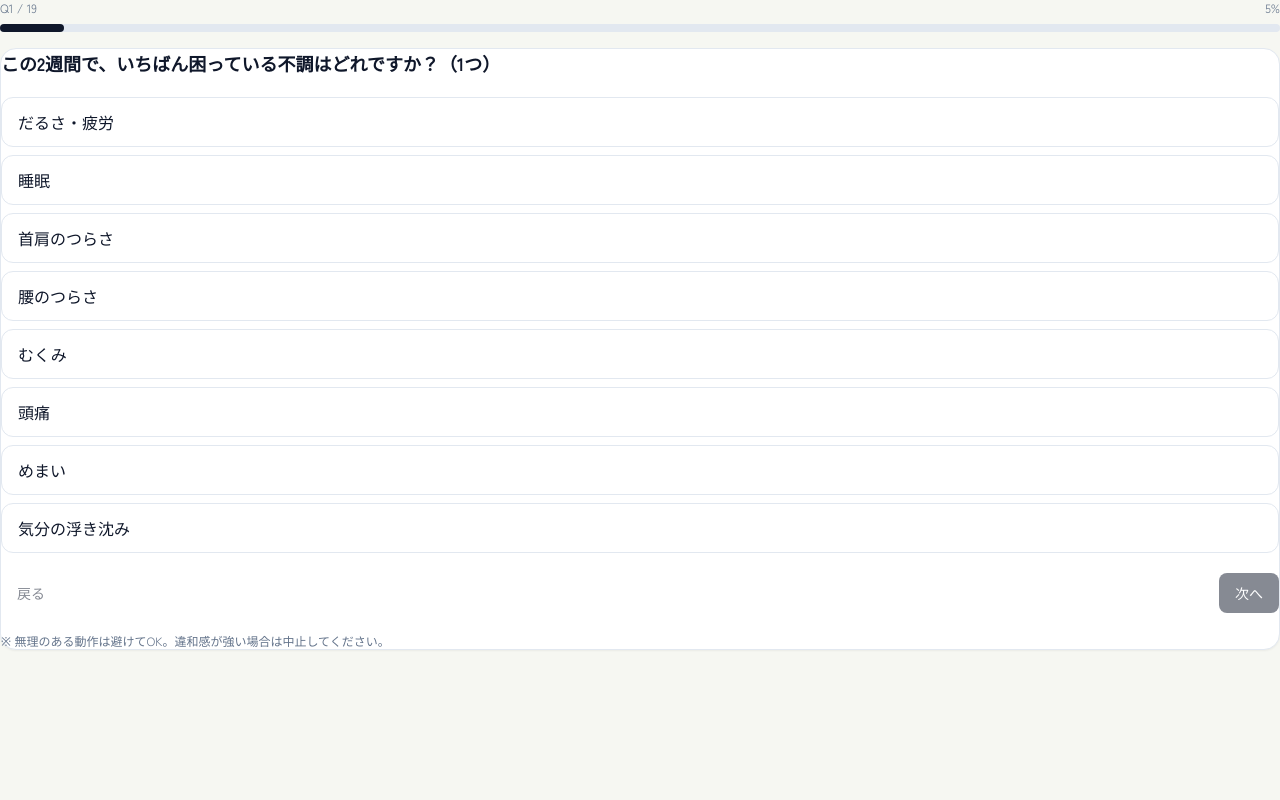
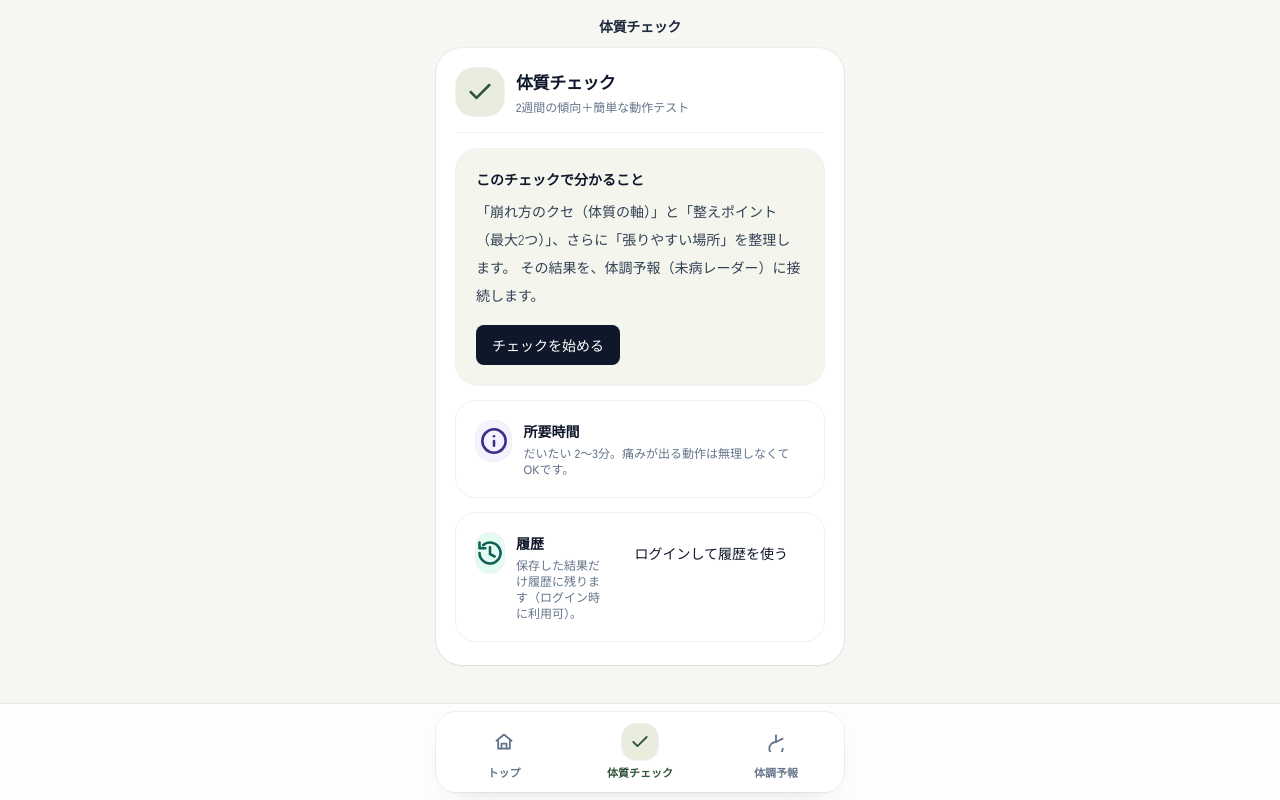
Before and after one commit to totonoucare/totonoucare-webapp, a Next.js app: page /check in a window 1280 px wide. Built offline with nearby package versions, Linux system fonts and the light colour scheme; no server answers.

Commit message:
Update page.js

```diff
--- a/app/check/page.js
+++ b/app/check/page.js
@@ -1,291 +1,123 @@
-// app/check/page.js
 "use client";
 
-import { useEffect, useMemo, useState } from "react";
+import { useEffect, useState } from "react";
 import { useRouter } from "next/navigation";
-import Card from "@/components/ui/Card";
+import AppShell, { Module, ModuleHeader } from "@/components/layout/AppShell";
 import Button from "@/components/ui/Button";
-import { getQuestions, getTotalQuestions } from "@/lib/diagnosis/v2/questions";
+import { supabase } from "@/lib/supabaseClient";
 
-function ProgressBar({ current, total }) {
-  const pct = Math.round((current / total) * 100);
+function IconCheck() {
   return (
-    <div className="mb-4">
-      <div className="flex items-center justify-between text-xs text-slate-500">
-        <div>
-          Q{current} / {total}
-        </div>
-        <div>{pct}%</div>
-      </div>
-      <div className="mt-2 h-2 w-full rounded-full bg-slate-200">
-        <div
-          className="h-2 rounded-full bg-slate-900 transition-all"
-          style={{ width: `${pct}%` }}
-        />
-      </div>
-    </div>
+    <svg viewBox="0 0 24 24" className="h-7 w-7" fill="none" stroke="currentColor" strokeWidth="2.2" strokeLinecap="round" strokeLinejoin="round">
+      <path d="M20 6L9 17l-5-5" />
+    </svg>
+  );
+}
+function IconHistory() {
+  return (
+    <svg viewBox="0 0 24 24" className="h-7 w-7" fill="none" stroke="currentColor" strokeWidth="2.2" strokeLinecap="round" strokeLinejoin="round">
+      <path d="M3 12a9 9 0 1 0 3-6.7" />
+      <path d="M3 3v5h5" />
+      <path d="M12 7v6l4 2" />
+    </svg>
+  );
+}
+function IconInfo() {
+  return (
+    <svg viewBox="0 0 24 24" className="h-7 w-7" fill="none" stroke="currentColor" strokeWidth="2.2" strokeLinecap="round" strokeLinejoin="round">
+      <path d="M12 16v-4" />
+      <path d="M12 8h0" />
+      <path d="M12 22a10 10 0 1 1 10-10 10 10 0 0 1-10 10z" />
+    </svg>
   );
 }
 
-const PENDING_KEY = "pending_diagnosis_v2_answers";
+export default function CheckLandingPage() {
+  const router = useRouter();
+  const [session, setSession] = useState(null);
+  const [loadingAuth, setLoadingAuth] = useState(true);
 
-export default function CheckPage() {
-  const router = useRouter();
-  const questions = useMemo(() => getQuestions(), []);
-  const total = useMemo(() => getTotalQuestions(), []);
+  useEffect(() => {
+    let mounted = true;
 
-  const [step, setStep] = useState(0);
-  const [answers, setAnswers] = useState({});
-  const [submitting, setSubmitting] = useState(false);
-  const [error, setError] = useState("");
+    (async () => {
+      const { data } = await supabase.auth.getSession();
+      if (!mounted) return;
+      setSession(data.session || null);
+      setLoadingAuth(false);
+    })();
 
-  const q = questions[step];
-
-  // ★ answers は q.key で保持する（スコア側と一致させる）
-  const ansKey = q?.key;
-
-  // single/multi 対応
-  const rawSelected = ansKey ? answers?.[ansKey] : undefined;
-  const isMulti = q?.type === "multi";
-  const selected = isMulti ? (Array.isArray(rawSelected) ? rawSelected : []) : rawSelected;
-
-  // ---------------------------
-  // ENV2 スキップ（ENV1=0 のとき）
-  // - env_sensitivity は "0".."3" の string 想定
-  // - env_vectors は multi
-  // ---------------------------
-  const envSensitivity = answers?.env_sensitivity; // "0".."3" or 0..3
-  const isEnv2 = q?.key === "env_vectors";
-  const shouldSkipEnv2 = isEnv2 && (envSensitivity === "0" || envSensitivity === 0);
-
-  function persist(next) {
-    try {
-      sessionStorage.setItem(PENDING_KEY, JSON.stringify(next));
-    } catch {}
-  }
-
-  // ENV1=0 なら ENV2 を自動で ["none"] にして 1ステップ進める
-  useEffect(() => {
-    if (!shouldSkipEnv2) return;
-
-    setAnswers((prev) => {
-      const next = { ...prev, env_vectors: ["none"] };
-      persist(next);
-      return next;
+    const { data: sub } = supabase.auth.onAuthStateChange((_ev, s) => {
+      setSession(s || null);
+      setLoadingAuth(false);
     });
 
-    setError("");
-    setStep((s) => Math.min(s + 1, total - 1));
-    // eslint-disable-next-line react-hooks/exhaustive-deps
-  }, [shouldSkipEnv2]);
-
-  const canGoNext = shouldSkipEnv2 ? true : isMulti ? selected.length > 0 : Boolean(selected);
-  const isLast = step === total - 1;
-
-  // 途中保存があれば復元（主に「戻ってきた時」用）
-  useEffect(() => {
-    try {
-      const raw = sessionStorage.getItem(PENDING_KEY);
-      if (!raw) return;
-      const saved = JSON.parse(raw);
-      if (saved && typeof saved === "object") {
-        setAnswers(saved);
-
-        // ★ 未回答判定も q.key で
-        const idx = questions.findIndex((qq) => {
-          const k = qq.key;
-          const v = saved?.[k];
-          if (qq.type === "multi") return !Array.isArray(v) || v.length === 0;
-          return !v;
-        });
-
-        setStep(idx === -1 ? total - 1 : Math.max(0, idx));
-      }
-    } catch {
-      // ignore
-    }
-    // eslint-disable-next-line react-hooks/exhaustive-deps
+    return () => {
+      mounted = false;
+      sub?.subscription?.unsubscribe?.();
+    };
   }, []);
 
-  function pick(value) {
-    if (!ansKey) return;
-
-    setAnswers((prev) => {
-      // MULTI
-      if (q.type === "multi") {
-        const max = Number(q.max || 2);
-        const cur = Array.isArray(prev?.[ansKey]) ? prev[ansKey] : [];
-
-        // "none" は単独扱い
-        if (value === "none") {
-          const next = { ...prev, [ansKey]: ["none"] };
-          persist(next);
-          return next;
-        }
-
-        // 既に "none" が入ってたら除去
-        const base = cur.filter((v) => v !== "none");
-
-        let updated;
-        if (base.includes(value)) {
-          // toggle off
-          updated = base.filter((v) => v !== value);
-        } else {
-          // add (max超過なら古い方を落とす)
-          updated = base.length >= max ? [...base.slice(1), value] : [...base, value];
-        }
-
-        const next = { ...prev, [ansKey]: updated };
-        persist(next);
-        return next;
-      }
-
-      // SINGLE / FREQ
-      const next = { ...prev, [ansKey]: value };
-
-      // ✅ ENV1（env_sensitivity）を 0 にした瞬間に env_vectors が残ってたら消す/寄せる（保険）
-      if (ansKey === "env_sensitivity" && (value === "0" || value === 0)) {
-        next.env_vectors = ["none"];
-      }
-
-      persist(next);
-      return next;
-    });
-
-    setError("");
-  }
-
-  function next() {
-    if (!canGoNext) return;
-    setStep((s) => Math.min(s + 1, total - 1));
-  }
-
-  function back() {
-    setError("");
-    setStep((s) => Math.max(s - 1, 0));
-  }
-
-  async function submit() {
-    setSubmitting(true);
-    setError("");
-
-    try {
-      const res = await fetch("/api/diagnosis/v2/submit", {
-        method: "POST",
-        headers: { "Content-Type": "application/json" },
-        body: JSON.stringify({ answers }),
-      });
-
-      const json = await res.json().catch(() => ({}));
-      if (!res.ok) throw new Error(json?.error || "診断の保存に失敗しました");
-
-      // eventId / id 両対応
-      const eventId = json?.data?.eventId || json?.data?.id;
-      if (!eventId) throw new Error("eventId が返りませんでした");
-
-      try {
-        sessionStorage.removeItem(PENDING_KEY);
-      } catch {}
-
-      router.push(`/result/${encodeURIComponent(eventId)}`);
-    } catch (e) {
-      setError(e?.message || String(e));
-    } finally {
-      setSubmitting(false);
-    }
-  }
-
-  if (!q) {
-    return (
-      <div className="space-y-3">
-        <h1 className="text-xl font-semibold">質問が見つかりません。</h1>
-        <Button onClick={() => router.push("/")}>トップへ</Button>
-      </div>
-    );
-  }
-
-  // ENV2 は shouldSkipEnv2 の useEffect で自動送ってるので、ここに来る前に次へ進む想定。
-  // ただし保険として、描画側でも隠しておく。
-  if (shouldSkipEnv2) {
-    return (
-      <div className="space-y-3">
-        <div className="text-sm text-slate-500">環境の追加質問をスキップ中…</div>
-      </div>
-    );
-  }
+  const isLoggedIn = !!session;
 
   return (
-    <div className="space-y-4">
-      <ProgressBar current={step + 1} total={total} />
-
-      <Card>
-        <div className="space-y-3">
-          <div className="text-lg font-semibold whitespace-pre-wrap">{q.title}</div>
-
-          <div className="space-y-2 pt-2">
-            {q.options.map((opt) => {
-              const isSel = isMulti ? selected.includes(opt.value) : selected === opt.value;
-
-              return (
-                <button
-                  key={opt.value}
-                  onClick={() => pick(opt.value)}
-                  className={[
-                    "w-full rounded-xl border px-4 py-3 text-left transition",
-                    isSel
-                      ? "border-slate-900 bg-slate-900 text-white"
-                      : "border-slate-200 bg-white hover:border-slate-400",
-                  ].join(" ")}
-                >
-                  <div className="font-medium">{opt.label}</div>
-                  {opt.hint ? (
-                    <div
-                      className={[
-                        "mt-1 text-xs",
-                        isSel ? "text-white/80" : "text-slate-500",
-                      ].join(" ")}
-                    >
-                      {opt.hint}
-                    </div>
-                  ) : null}
-                </button>
-              );
-            })}
+    <AppShell title="体質チェック">
+      <Module>
+        <ModuleHeader icon={<IconCheck />} title="体質チェック" sub="2週間の傾向＋簡単な動作テスト" />
+        <div className="px-5 pb-6 pt-4 space-y-4">
+          <div className="rounded-[22px] bg-[color-mix(in_srgb,var(--mint),white_50%)] ring-1 ring-[var(--ring)] p-5">
+            <div className="text-sm font-extrabold text-slate-900">このチェックで分かること</div>
+            <div className="mt-2 text-sm leading-7 text-slate-700">
+              「崩れ方のクセ（体質の軸）」と「整えポイント（最大2つ）」、さらに「張りやすい場所」を整理します。
+              その結果を、体調予報（未病レーダー）に接続します。
+            </div>
+            <div className="mt-4">
+              <Button onClick={() => router.push("/check/run")}>チェックを始める</Button>
+            </div>
           </div>
 
-          {isMulti ? (
-            <div className="pt-1 text-xs text-slate-500">
-              ※ 最大{q.max || 2}つまで選べます（「特にない・わからない」は単独になります）
+          <div className="rounded-[20px] bg-white ring-1 ring-[var(--ring)] p-5">
+            <div className="flex items-start gap-3">
+              <div className="grid h-10 w-10 place-items-center rounded-[16px] bg-[color-mix(in_srgb,#ede9fe,white_40%)] ring-1 ring-[var(--ring)] text-[#3b2f86]">
+                <IconInfo />
+              </div>
+              <div className="min-w-0">
+                <div className="text-sm font-extrabold text-slate-900">所要時間</div>
+                <div className="mt-1 text-xs font-medium text-slate-500">
+                  だいたい 2〜3分。痛みが出る動作は無理しなくてOKです。
+                </div>
+              </div>
             </div>
-          ) : null}
-
-          {error ? (
-            <div className="rounded-xl border border-red-200 bg-red-50 px-3 py-2 text-sm text-red-700">
-              {error}
-            </div>
-          ) : null}
-
-          <div className="flex items-center justify-between pt-2">
-            <Button variant="ghost" onClick={back} disabled={step === 0 || submitting}>
-              戻る
-            </Button>
-
-            {!isLast ? (
-              <Button onClick={next} disabled={!canGoNext || submitting}>
-                次へ
-              </Button>
-            ) : (
-              <Button onClick={submit} disabled={!canGoNext || submitting}>
-                {submitting ? "作成中…" : "診断を確定"}
-              </Button>
-            )}
           </div>
 
-          <div className="pt-2 text-xs text-slate-500">
-            ※ 無理のある動作は避けてOK。違和感が強い場合は中止してください。
+          <div className="rounded-[20px] bg-white ring-1 ring-[var(--ring)] p-5">
+            <div className="flex items-start justify-between gap-3">
+              <div className="flex items-start gap-3 min-w-0">
+                <div className="grid h-10 w-10 place-items-center rounded-[16px] bg-[color-mix(in_srgb,#d1fae5,white_40%)] ring-1 ring-[var(--ring)] text-[#115e59]">
+                  <IconHistory />
+                </div>
+                <div className="min-w-0">
+                  <div className="text-sm font-extrabold text-slate-900">履歴</div>
+                  <div className="mt-1 text-xs font-medium text-slate-500">
+                    保存した結果だけ履歴に残ります（ログイン時に利用可）。
+                  </div>
+                </div>
+              </div>
+
+              {loadingAuth ? null : (
+                <div className="shrink-0">
+                  <Button
+                    variant="ghost"
+                    onClick={() => router.push(isLoggedIn ? "/history" : "/signup")}
+                  >
+                    {isLoggedIn ? "履歴を見る" : "ログインして履歴を使う"}
+                  </Button>
+                </div>
+              )}
+            </div>
           </div>
         </div>
-      </Card>
-    </div>
+      </Module>
+    </AppShell>
   );
 }
```
